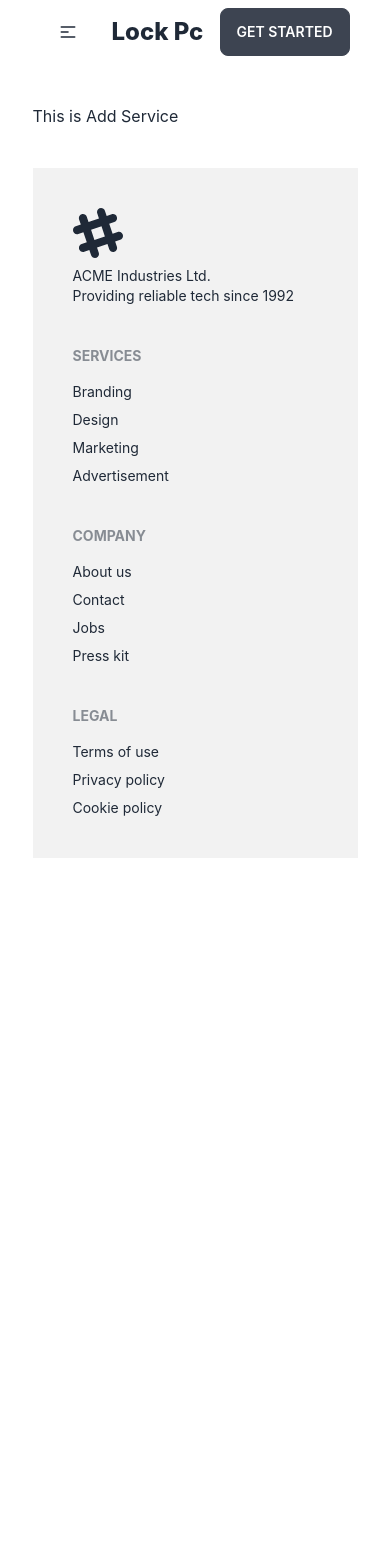
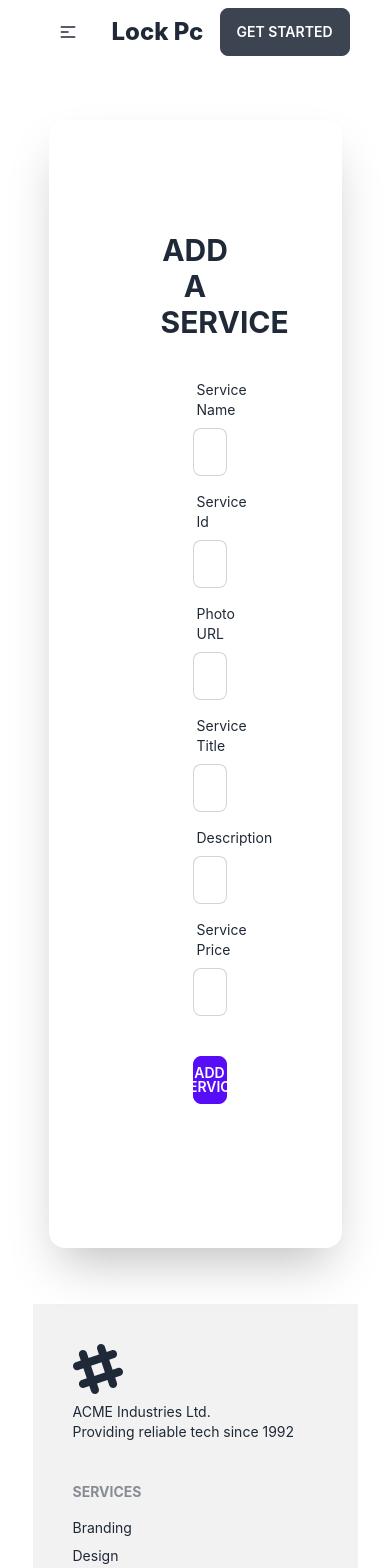
Before and after one commit to Rayhan-Rony/lock-pc, a React (Create React App) app: page /addservice in a window 390 px wide. Shown: the top 1568 px of the page. Before the commit the page ends 858 px from the top, so only its background shows below. Built offline with nearby package versions, Linux system fonts and the light colour scheme; no server answers.

Commit message:
added review edit functionality

```diff
--- a/src/components/AddService/AddService.js
+++ b/src/components/AddService/AddService.js
@@ -1,10 +1,78 @@
 import React from 'react';
 
 const AddService = () => {
+    const handleAddService = (e) => {
+        e.preventDefault()
+        const form = e.target;
+        const name = form.name.value;
+        const id = form.id.value;
+        const photo = form.photo.value;
+        const title = form.title.value;
+        const description = form.description.value;
+        const price = form.price.value;
+        console.log(name, id, photo, title, description, price)
+
+    }
     return (
-        <div>
-            <h1>This is Add Service</h1>
-        </div>
+        <form onSubmit={handleAddService}>
+
+            <div className="hero-content flex-col lg:flex-row-reverse w-full mx-auto">
+                <div className="card flex-shrink-0 w-full  shadow-2xl bg-base-100 p-28">
+                    <h1 className="text-3xl font-bold text-center">ADD A SERVICE</h1>
+                    <div className="card-body">
+                        <div className="form-control">
+                            <label className="label">
+                                <span className="label-text">Service Name</span>
+                            </label>
+                            <input type="text" name='name' placeholder="Enter Service Name" className="input input-bordered" required />
+                        </div>
+                        <div className="form-control">
+                            <label className="label">
+                                <span className="label-text">Service Id</span>
+                            </label>
+                            <input type="text" name='id' placeholder="Enter Service Id" className="input input-bordered" required />
+                        </div>
+                        <div className="form-control">
+                            <label className="label">
+                                <span className="label-text">Photo URL</span>
+                            </label>
+                            <input type="text" name='photo' placeholder="Enter Your Photo URL" className="input input-bordered" required />
+                        </div>
+                        <div className="form-control">
+                            <label className="label">
+                                <span className="label-text">Service Title</span>
+                            </label>
+                            <input type="text" name='title' placeholder="Enter Service Title" className="input input-bordered" required />
+
+                        </div>
+                        <div className="form-control">
+                            <label className="label">
+                                <span className="label-text">Description</span>
+                            </label>
+                            <input type="text" name='description' placeholder="Enter Service Description" className="input input-bordered" required />
+
+                        </div>
+                        <div className="form-control">
+                            <label className="label">
+                                <span className="label-text">Service Price</span>
+                            </label>
+                            <input type="text" name='price' placeholder="Enter Service Price" className="input input-bordered" required />
+
+                        </div>
+                        <div className='text-red-400'>
+                            {/* <p>{error}</p> */}
+                        </div>
+                        <div className="form-control mt-6">
+
+                            <button type='submit' className="btn btn-primary">ADD SERVICE</button>
+
+                        </div>
+
+
+                    </div>
+                </div>
+            </div>
+        </form>
     );
 };
 
--- a/src/components/MyReviews/MySingleReview.js
+++ b/src/components/MyReviews/MySingleReview.js
@@ -1,3 +1,4 @@
+import { Link } from "react-router-dom";
 
 
 const MySingleReview = ({ myReview }) => {
@@ -14,6 +15,11 @@ const MySingleReview = ({ myReview }) => {
             .then(data => console.log(data))
 
     }
+    // const handleUpdateReviews = (id) => {
+    //     console.log(id)
+
+
+    // }
     return (
         <div className="overflow-x-auto w-full  mt-5">
 
@@ -65,7 +71,7 @@ const MySingleReview = ({ myReview }) => {
 
             </table>
             <div className='text-end'>
-                <button className="btn btn-primary btn-xs mr-4">Edit Review</button>
+                <Link to={`/updatereviews/${_id}`}><button className="btn btn-primary btn-xs mr-4">Edit Review</button></Link>
                 <button onClick={() => handleDelete(_id)} className="btn btn-primary btn-xs">Delete Review</button>
             </div>
         </div>
--- /dev/null
+++ b/src/components/MyReviews/UpdateMyReviews.js
@@ -0,0 +1,43 @@
+import React, { useContext } from 'react';
+import toast from 'react-hot-toast';
+import { useParams } from 'react-router-dom';
+import { AuthContext } from '../../contexts/AuthProvider';
+
+const UpdateMyReviews = () => {
+    const { id } = useParams()
+    console.log(id)
+    const { user } = useContext(AuthContext)
+    // console.log(user)
+    const handleReviewUpdate = (e) => {
+        e.preventDefault()
+        const form = e.target;
+        const message = form.message.value;
+        // console.log(message)
+        fetch(`http://localhost:5000/reviews/${id}`, {
+            method: 'PATCH',
+            headers: {
+                'content-type': 'application/json'
+            },
+            body: JSON.stringify({ message })
+        })
+            .then(res => res.json())
+            .then(data => console.log(data))
+        form.reset()
+        toast.success('updated successfully')
+
+    }
+    return (
+        <div className='mt-4'>
+            <h1 className='text-center font-bold text-3xl mb-4'>Update Your Review</h1>
+            <form onSubmit={handleReviewUpdate}>
+                <input type="text" name='name' readOnly defaultValue={user?.displayName} className="input w-1/2 mb-3 input-bordered" />
+                <input type="email" name='email' readOnly defaultValue={user?.email} className="input w-1/2 mb-3  input-bordered" /><br />
+                <textarea name='message' className="textarea textarea-bordered w-full" placeholder="Update Your Review Here" required></textarea>
+                <div className='text-center'>  <button className="btn btn-primary " type='submit'>Update Review</button></div>
+            </form>
+
+        </div>
+    );
+};
+
+export default UpdateMyReviews;
--- a/src/router/router.js
+++ b/src/router/router.js
@@ -4,6 +4,7 @@ import Blogs from "../components/Blogs/Blogs";
 import Home from "../components/Home/Home";
 import Login from "../components/Login/Login";
 import MyReviews from "../components/MyReviews/MyReviews";
+import UpdateMyReviews from "../components/MyReviews/UpdateMyReviews";
 import Register from "../components/Register/Register";
 import ServiceDetails from "../components/Services/ServiceDetails";
 import Services from "../components/Services/Services";
@@ -49,6 +50,10 @@ export const router = createBrowserRouter([{
         {
             path: '/myreviews',
             element: <MyReviews></MyReviews>
+        },
+        {
+            path: '/updatereviews/:id',
+            element: <UpdateMyReviews></UpdateMyReviews>
         }
     ]
 }])
```
